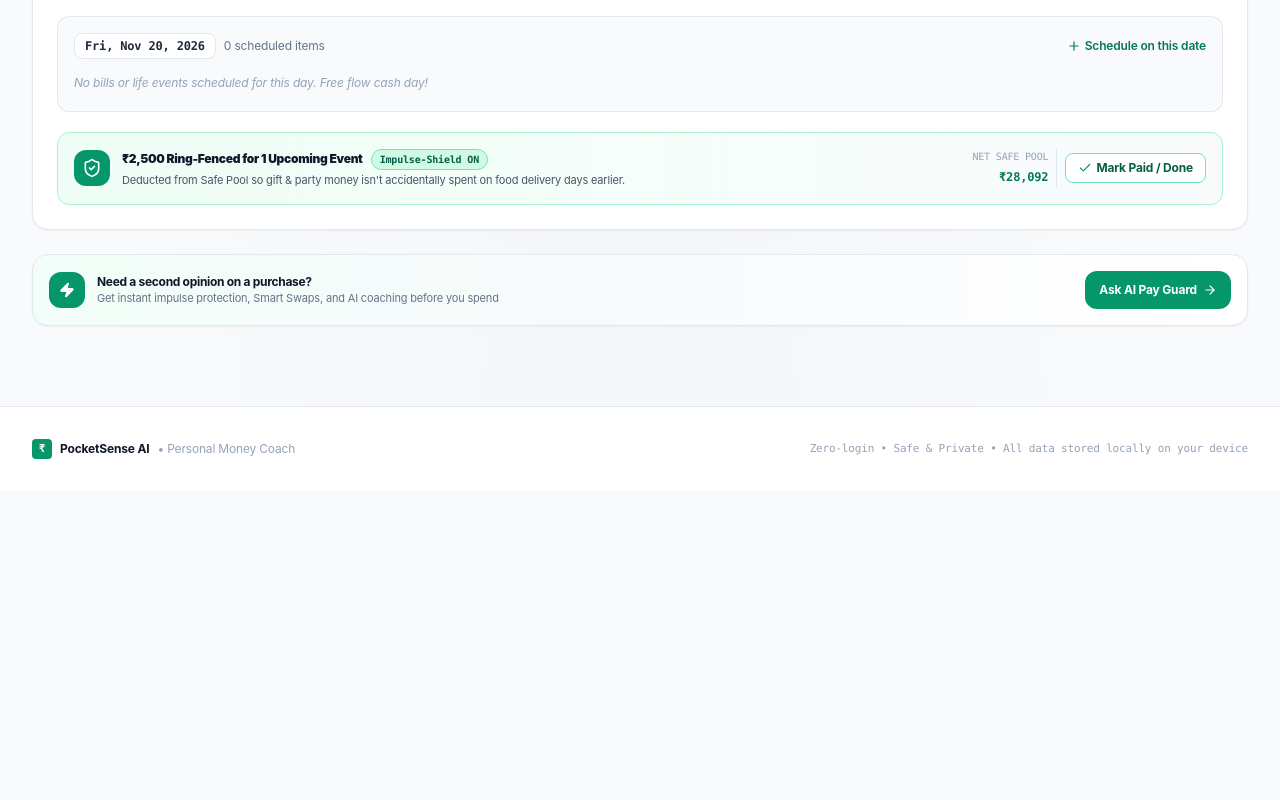
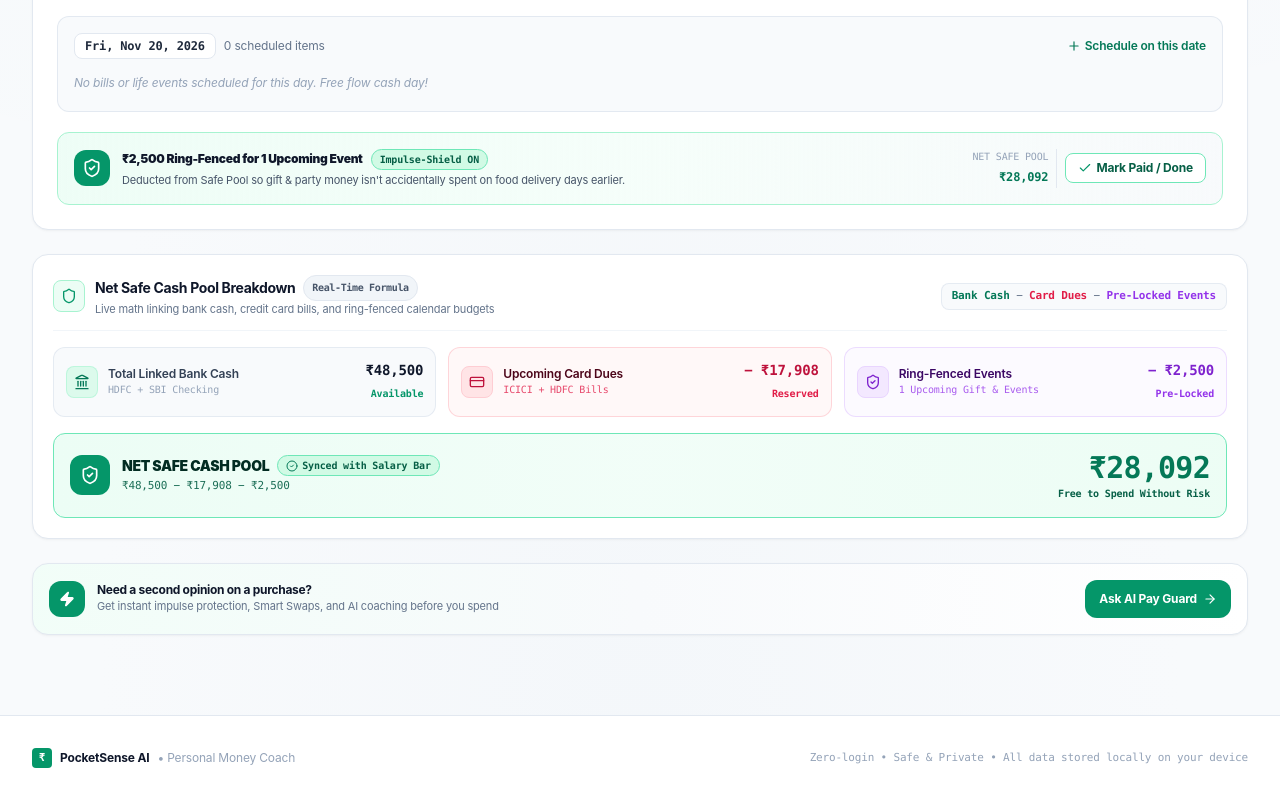
Before and after one commit to GowthamB-09/PocketSense-AI-Arthaton, a Next.js app: page / in a window 1280 px wide. Shown: the part 1174-1974 px from the top of the page. Before the commit the page ends 1665 px from the top, so only its background shows below. Built offline with nearby package versions, Linux system fonts and the light colour scheme.

Commit message:
feat(pool-breakdown): restore Net Safe Cash Pool breakdown strip linking bank cash, card dues, and calendar pre-locks

```diff
--- a/src/app/page.tsx
+++ b/src/app/page.tsx
@@ -4,6 +4,7 @@ import React, { useState } from "react";
 import { FinancialMemoryProvider, useFinancialMemory } from "@/lib/memory/memoryContext";
 import { Navbar } from "@/components/Navbar";
 import { SmartCashFlowCalendar } from "@/components/SmartCashFlowCalendar";
+import { NetSafeCashPoolBreakdown } from "@/components/NetSafeCashPoolBreakdown";
 import { GoalJarsSection } from "@/components/GoalJarsSection";
 import { BeforeIScanModal } from "@/components/BeforeIScanModal";
 import { SmsParserDrawer } from "@/components/SmsParserDrawer";
@@ -138,6 +139,12 @@ function DashboardContent() {
               onOpenRiskDetails={() => setIsRiskModalOpen(true)}
             />
 
+            {/* Net Safe Cash Pool Formula Breakdown Strip */}
+            <NetSafeCashPoolBreakdown
+              onOpenRiskDetails={() => setIsRiskModalOpen(true)}
+              onOpenSettings={() => setIsSettingsOpen(true)}
+            />
+
             {/* Quick-Link CTA: Need a second opinion on a purchase? */}
             <div className="fintech-card rounded-2xl p-4 bg-gradient-to-r from-emerald-50/70 via-slate-50 to-white border border-emerald-200/80 shadow-xs flex flex-col sm:flex-row sm:items-center justify-between gap-3">
               <div className="flex items-center gap-3">
--- /dev/null
+++ b/src/components/NetSafeCashPoolBreakdown.tsx
@@ -0,0 +1,193 @@
+"use client";
+
+import React, { useMemo } from "react";
+import { useFinancialMemory } from "@/lib/memory/memoryContext";
+import { formatINR } from "@/lib/utils";
+import {
+  Landmark,
+  CreditCard,
+  ShieldCheck,
+  Equal,
+  Minus,
+  Sparkles,
+  ArrowRight,
+  Shield,
+  CheckCircle2,
+} from "lucide-react";
+
+interface NetSafeCashPoolBreakdownProps {
+  onOpenRiskDetails?: () => void;
+  onOpenSettings?: () => void;
+}
+
+export const NetSafeCashPoolBreakdown: React.FC<NetSafeCashPoolBreakdownProps> = ({
+  onOpenRiskDetails,
+  onOpenSettings,
+}) => {
+  const { profile } = useFinancialMemory();
+
+  const totalLinkedBankCash = profile.totalLinkedBankCash ?? 48500;
+  const upcomingCardDues = profile.creditCardDues ?? 17908;
+
+  // Ring-Fenced Calendar Events (Auto-Pre-Lock active, unpaid, excluding autopay)
+  const ringFencedEvents = useMemo(() => {
+    return (profile.calendarEvents || []).filter(
+      (e) => e.isPreLocked && !e.isPaid && e.category !== "autopay"
+    );
+  }, [profile.calendarEvents]);
+
+  const ringFencedTotal = useMemo(() => {
+    return ringFencedEvents.reduce((sum, e) => sum + (e.budget || 0), 0);
+  }, [ringFencedEvents]);
+
+  // NET SAFE CASH POOL = Total Linked Bank Cash − Upcoming Card Dues − Ring-Fenced Calendar Events
+  const netSafePool = Math.max(
+    0,
+    totalLinkedBankCash - upcomingCardDues - ringFencedTotal
+  );
+
+  return (
+    <div className="fintech-card rounded-2xl p-4 sm:p-5 bg-white border border-slate-200 shadow-sm space-y-4 transition-all">
+      {/* Header */}
+      <div className="flex flex-col sm:flex-row sm:items-center justify-between gap-2 pb-3 border-b border-slate-100">
+        <div className="flex items-center gap-2.5">
+          <div className="w-8 h-8 rounded-lg bg-emerald-50 text-emerald-700 border border-emerald-200 flex items-center justify-center shrink-0 shadow-2xs">
+            <Shield className="w-4 h-4 text-emerald-600" />
+          </div>
+          <div>
+            <h3 className="text-xs sm:text-sm font-bold text-slate-900 tracking-tight flex items-center gap-2">
+              <span>Net Safe Cash Pool Breakdown</span>
+              <span className="text-[10px] font-mono px-2 py-0.5 rounded-full bg-slate-100 text-slate-600 border border-slate-200 font-semibold hidden sm:inline">
+                Real-Time Formula
+              </span>
+            </h3>
+            <p className="text-[11px] text-slate-500">
+              Live math linking bank cash, credit card bills, and ring-fenced calendar budgets
+            </p>
+          </div>
+        </div>
+
+        <div className="text-[11px] font-mono text-slate-500 bg-slate-50 px-2.5 py-1 rounded-lg border border-slate-200/80 self-start sm:self-auto">
+          <span className="text-emerald-700 font-bold">Bank Cash</span> − <span className="text-rose-600 font-bold">Card Dues</span> − <span className="text-purple-600 font-bold">Pre-Locked Events</span>
+        </div>
+      </div>
+
+      {/* Compact 3-Card / 3-Row Formula Breakdown */}
+      <div className="grid grid-cols-1 sm:grid-cols-3 gap-2.5 sm:gap-3 items-center">
+        {/* Card 1: Total Linked Bank Cash */}
+        <div
+          onClick={onOpenSettings}
+          className="p-3 rounded-xl bg-slate-50 border border-slate-200/80 flex items-center justify-between gap-3 hover:bg-slate-100/70 transition-colors cursor-pointer group"
+          title="Click to view bank and salary settings"
+        >
+          <div className="flex items-center gap-2.5 min-w-0">
+            <div className="w-8 h-8 rounded-lg bg-emerald-100/70 text-emerald-700 flex items-center justify-center shrink-0 border border-emerald-200/60">
+              <Landmark className="w-4 h-4" />
+            </div>
+            <div className="min-w-0">
+              <span className="text-xs text-slate-700 font-semibold block truncate">
+                Total Linked Bank Cash
+              </span>
+              <span className="text-[10px] text-slate-400 font-mono block truncate">
+                HDFC + SBI Checking
+              </span>
+            </div>
+          </div>
+          <div className="font-mono text-right shrink-0">
+            <span className="text-xs sm:text-sm font-bold text-slate-900 block">
+              ₹{totalLinkedBankCash.toLocaleString("en-IN")}
+            </span>
+            <span className="text-[10px] text-emerald-600 font-semibold">Available</span>
+          </div>
+        </div>
+
+        {/* Card 2: Upcoming Card Dues */}
+        <div
+          onClick={onOpenRiskDetails}
+          className="p-3 rounded-xl bg-rose-50/50 border border-rose-200/80 flex items-center justify-between gap-3 hover:bg-rose-50 transition-colors cursor-pointer group"
+          title="Click to view credit card risk details"
+        >
+          <div className="flex items-center gap-2.5 min-w-0">
+            <div className="w-8 h-8 rounded-lg bg-rose-100 text-rose-700 flex items-center justify-center shrink-0 border border-rose-200">
+              <CreditCard className="w-4 h-4" />
+            </div>
+            <div className="min-w-0">
+              <span className="text-xs text-rose-950 font-semibold block truncate">
+                Upcoming Card Dues
+              </span>
+              <span className="text-[10px] text-rose-600/80 font-mono block truncate">
+                ICICI + HDFC Bills
+              </span>
+            </div>
+          </div>
+          <div className="font-mono text-right shrink-0">
+            <span className="text-xs sm:text-sm font-bold text-rose-700 block">
+              − ₹{upcomingCardDues.toLocaleString("en-IN")}
+            </span>
+            <span className="text-[10px] text-rose-600 font-semibold">Reserved</span>
+          </div>
+        </div>
+
+        {/* Card 3: Ring-Fenced Calendar Events */}
+        <div
+          className="p-3 rounded-xl bg-purple-50/50 border border-purple-200/80 flex items-center justify-between gap-3"
+          title={`${ringFencedEvents.length} upcoming events protected in Ring-Fenced Event Shield`}
+        >
+          <div className="flex items-center gap-2.5 min-w-0">
+            <div className="w-8 h-8 rounded-lg bg-purple-100 text-purple-700 flex items-center justify-center shrink-0 border border-purple-200">
+              <ShieldCheck className="w-4 h-4" />
+            </div>
+            <div className="min-w-0">
+              <span className="text-xs text-purple-950 font-semibold block truncate">
+                Ring-Fenced Events
+              </span>
+              <span className="text-[10px] text-purple-600/80 font-mono block truncate">
+                {ringFencedEvents.length} Upcoming Gift{ringFencedEvents.length === 1 ? "" : "s"} &amp; Events
+              </span>
+            </div>
+          </div>
+          <div className="font-mono text-right shrink-0">
+            <span className="text-xs sm:text-sm font-bold text-purple-700 block">
+              − ₹{ringFencedTotal.toLocaleString("en-IN")}
+            </span>
+            <span className="text-[10px] text-purple-600 font-semibold">Pre-Locked</span>
+          </div>
+        </div>
+      </div>
+
+      {/* 2. Net Safe Cash Pool Result Row (Highlighted in Emerald Green) */}
+      <div className="p-3.5 sm:p-4 rounded-xl bg-gradient-to-r from-emerald-50 via-emerald-50/70 to-emerald-100/40 border border-emerald-300 shadow-2xs flex flex-col sm:flex-row sm:items-center justify-between gap-3">
+        <div className="flex items-start sm:items-center gap-3">
+          <div className="w-10 h-10 rounded-xl bg-emerald-600 text-white flex items-center justify-center shrink-0 shadow-xs">
+            <ShieldCheck className="w-5 h-5 text-white" />
+          </div>
+          <div>
+            <div className="flex items-center gap-2 flex-wrap">
+              <span className="text-xs sm:text-sm font-black text-emerald-950 tracking-tight uppercase">
+                NET SAFE CASH POOL
+              </span>
+              <span className="text-[10px] font-mono px-2 py-0.5 rounded-full bg-emerald-100 text-emerald-800 border border-emerald-300 font-bold flex items-center gap-1">
+                <CheckCircle2 className="w-3 h-3 text-emerald-700" />
+                Synced with Salary Bar
+              </span>
+            </div>
+            <p className="text-[11px] font-mono text-emerald-800/90 mt-0.5">
+              ₹{totalLinkedBankCash.toLocaleString("en-IN")} − ₹{upcomingCardDues.toLocaleString("en-IN")} − ₹{ringFencedTotal.toLocaleString("en-IN")}
+            </p>
+          </div>
+        </div>
+
+        <div className="flex items-center gap-3 self-start sm:self-auto">
+          <div className="text-left sm:text-right font-mono">
+            <span className="text-2xl sm:text-3xl font-black text-emerald-700 tracking-tight block">
+              ₹{netSafePool.toLocaleString("en-IN")}
+            </span>
+            <span className="text-[10px] text-emerald-800 font-semibold block">
+              Free to Spend Without Risk
+            </span>
+          </div>
+        </div>
+      </div>
+    </div>
+  );
+};
```
